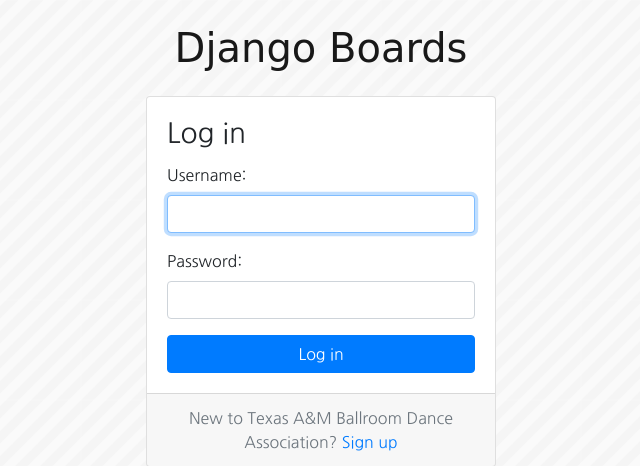
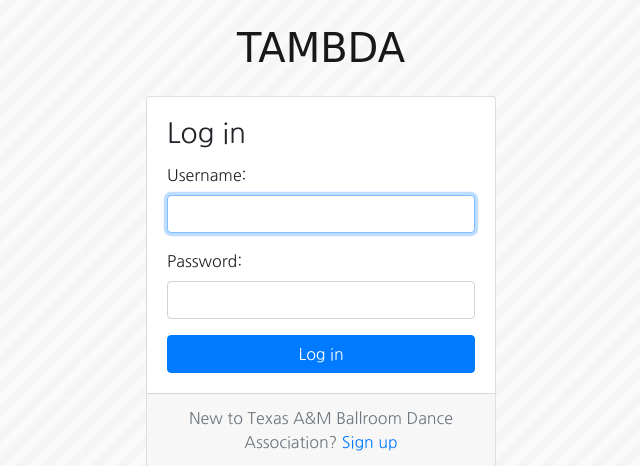
Before and after one commit to K20shores/TAMBDA, a Django app: page /login/ in a window 1280 px wide. Shown: the top 466 px of the page, without its empty margins (319-959 px from the left). Run offline with Django 3.2, Linux system fonts and the light colour scheme; some libraries are stand-ins or nearby versions.

Commit message:
changing name to TAMBDA

```diff
--- a/accounts/templates/accounts/base_accounts.html
+++ b/accounts/templates/accounts/base_accounts.html
@@ -9,7 +9,7 @@
 {% block body %}
   <div class="container">
     <h1 class="text-center logo my-4">
-      <a href="{% url 'home' %}">Django Boards</a>
+      <a href="{% url 'home' %}">TAMBDA</a>
     </h1>
     {% block content %}
     {% endblock %}
--- a/accounts/templates/accounts/login.html
+++ b/accounts/templates/accounts/login.html
@@ -1,6 +1,6 @@
 {% extends 'accounts/base_accounts.html' %}
 
-{% block title %}Log in to Django Boards{% endblock %}
+{% block title %}Log in to TAMBDA{% endblock %}
 
 {% block content %}
   <div class="row justify-content-center">
--- a/accounts/templates/accounts/password_reset_email.html
+++ b/accounts/templates/accounts/password_reset_email.html
@@ -4,7 +4,7 @@ Someone asked for a password reset for the email address {{ email }}.
 Follow the link below:
 {{ protocol }}://{{ domain }}{% url 'password_reset_confirm' uidb64=uid token=token %}
 
-In case you forgot your Django Boards username: {{ user.username }}
+In case you forgot your TAMBDA username: {{ user.username }}
 
 If clicking the link above doesn't work, please copy and paste the URL
 in a new browser window instead.
@@ -16,4 +16,4 @@ disregard this email.
 
 Thanks,
 
-The Django Boards Team
+The TAMBDA Team
--- a/accounts/templates/accounts/password_reset_subject.txt
+++ b/accounts/templates/accounts/password_reset_subject.txt
@@ -1 +1 @@
-[Django Boards] Please reset your password
+[TAMBDA] Please reset your password
```
Also changed, not shown: accounts/tests/test_mail_password_reset.py (+1 -1 lines).
